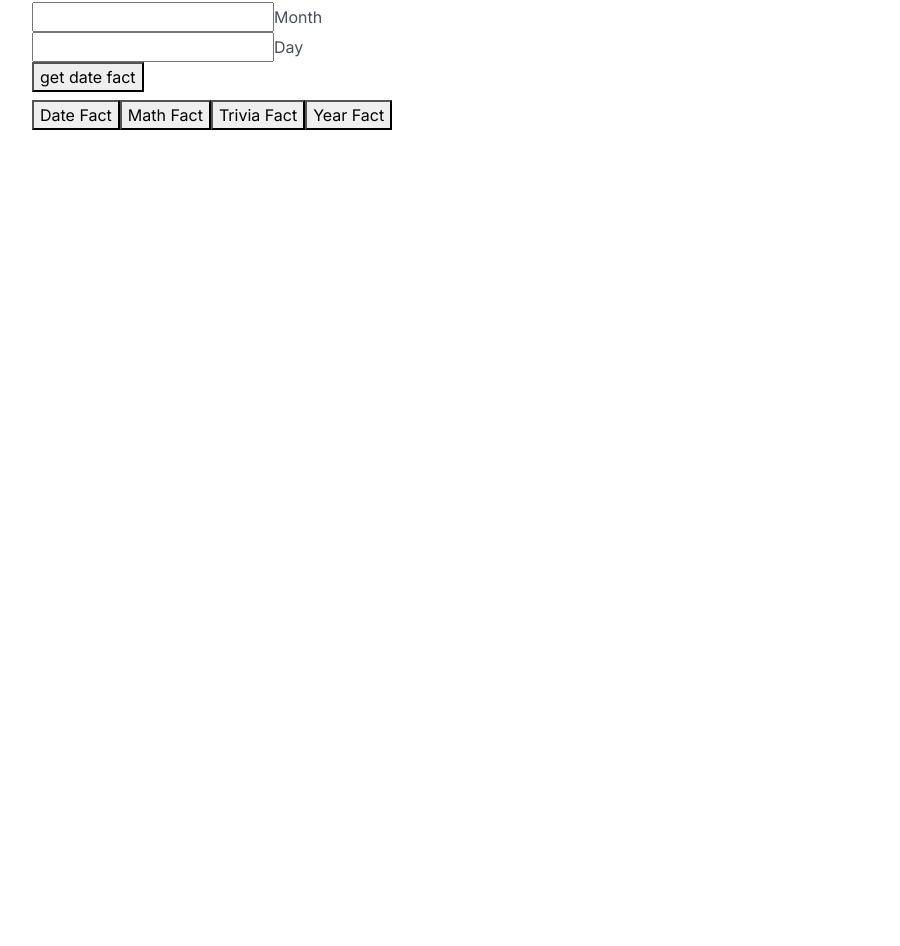
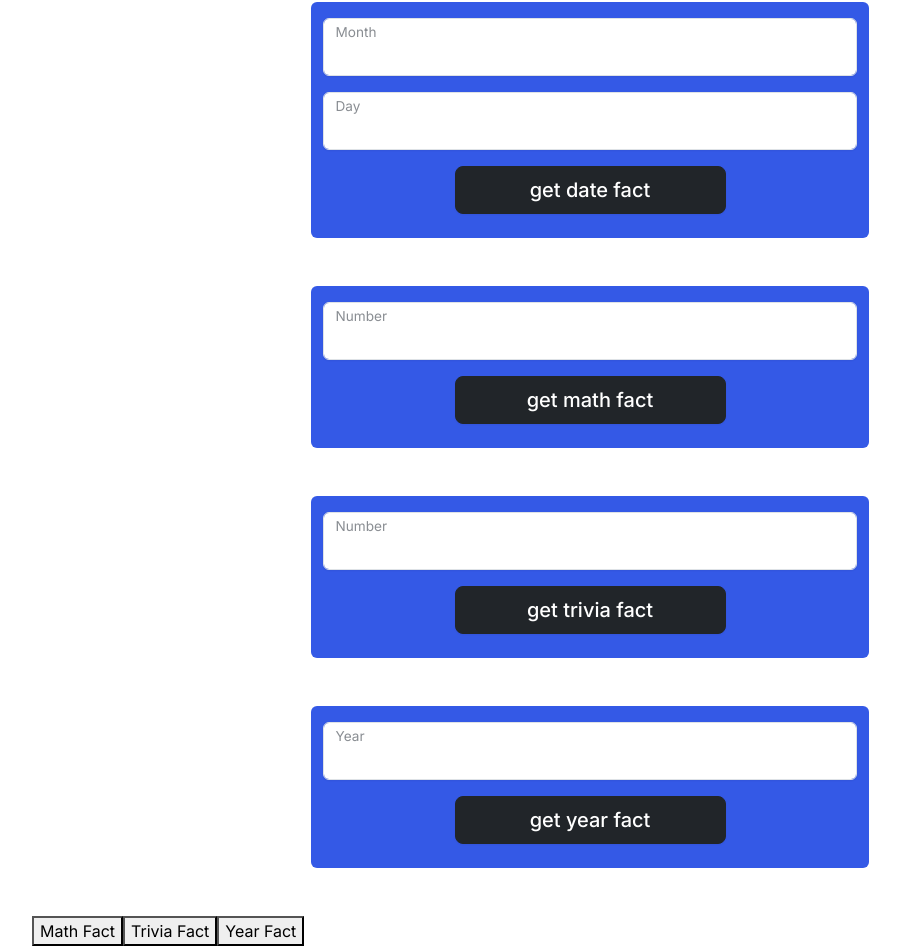
Before and after one commit to sfazliddin/InvestingWebsite, a React (Vite) app: page /numbers-facts in a window 1280 px wide. Shown: the part 366-1312 px from the top of the page, without its empty margins (50-950 px from the left). Before the commit the page ends 800 px from the top, so only its background shows below. Built offline with nearby package versions, Linux system fonts and the light colour scheme.

Commit message:
made all the number facts working functionally

```diff
--- a/src/components/NumberFactsFunctions.jsx
+++ b/src/components/NumberFactsFunctions.jsx
@@ -94,34 +94,249 @@
     <>
       <form onSubmit={submit}>
         {responseOutput}
-        <div>
+        <div className="col-10 col-md-8 col-lg-6 d-flex flex-column mx-auto bg-primary rounded p-2 mb-5">
+          <div className="form-floating p-1 my-1">
             <input
               required
               type="number"
+              className="form-control"
               id="month"
               value={month}
               onChange={updateMonth}
             />
-          <label htmlFor="month">Month</label>
+            <label htmlFor="month" className="ps-3">
+              Month
+            </label>
           </div>
-        <div>
+          <div className="form-floating p-1 my-1">
             <input
               required
               type="number"
+              className="form-control"
               id="day"
               value={day}
               onChange={updateDay}
             />
-          <label htmlFor="day">Day</label>
+            <label htmlFor="day" className="ps-3">
+              Day
+            </label>
           </div>
-        <button type="submit">get date fact</button>
+          <button
+            type="submit"
+            className="btn btn-lg btn-dark col-6 mx-auto m-2"
+          >
+            get date fact
+          </button>
+
+          <h4>{dateFact}</h4>
+        </div>
       </form>
-      <h4>{dateFact}</h4>
     </>
   );
 };
-const MathFact = () => {};
-const TriviaFact = () => {};
-const YearFact = () => {};
+const MathFact = () => {
+  const [number, setNumber] = useState(null);
+  const [mathFact, setMathFact] = useState(null);
+  const getMathFact = async () => {
+    const mathUrl = `${url}/${number}/math`;
+    const options = {
+      method: "GET",
+
+      headers: {
+        "X-RapidAPI-Key": numbersKey,
+        "X-RapidAPI-Host": numbersHost,
+      },
+    };
+
+    try {
+      const response = await fetch(mathUrl, options);
+      const result = await response.text();
+      console.log(result);
+      setMathFact(result);
+    } catch (error) {
+      console.error(error);
+    }
+  };
+  const submit = async (e) => {
+    e.preventDefault();
+    try {
+      const isNumber = !null;
+
+      isNumber ? getMathFact() : alert("Please Put in a Valid Number");
+    } catch (err) {
+      console.error(err.message);
+    }
+  };
+  const updateNumber = (e) => setNumber(e.target.value);
+  let responseOutput = <></>;
+
+  return (
+    <>
+      <form onSubmit={submit}>
+        {responseOutput}
+        <div className="col-10 col-md-8 col-lg-6 d-flex flex-column mx-auto bg-primary rounded p-2 mb-5">
+          <div className="form-floating p-1 my-1">
+            <input
+              required
+              type="number"
+              className="form-control"
+              id="number"
+              value={number}
+              onChange={updateNumber}
+            />
+            <label htmlFor="month" className="ps-3">
+              Number
+            </label>
+          </div>
+
+          <button
+            type="submit"
+            className="btn btn-lg btn-dark col-6 mx-auto m-2"
+          >
+            get math fact
+          </button>
+
+          <h4>{mathFact}</h4>
+        </div>
+      </form>
+    </>
+  );
+};
+const TriviaFact = () => {
+  const [number, setNumber] = useState(null);
+  const [triviaFact, setTriviaFact] = useState(null);
+  const getTriviaFact = async () => {
+    const triviaUrl = `${url}/${number}/trivia`;
+    const options = {
+      method: "GET",
+
+      headers: {
+        "X-RapidAPI-Key": numbersKey,
+        "X-RapidAPI-Host": numbersHost,
+      },
+    };
+
+    try {
+      const response = await fetch(triviaUrl, options);
+      const result = await response.text();
+      console.log(result);
+      setTriviaFact(result);
+    } catch (error) {
+      console.error(error);
+    }
+  };
+  const submit = async (e) => {
+    e.preventDefault();
+    try {
+      const isNumber = !null;
+
+      isNumber ? getTriviaFact() : alert("Please Put in a Valid Number");
+    } catch (err) {
+      console.error(err.message);
+    }
+  };
+  const updateNumber = (e) => setNumber(e.target.value);
+  let responseOutput = <></>;
+
+  return (
+    <>
+      <form onSubmit={submit}>
+        {responseOutput}
+        <div className="col-10 col-md-8 col-lg-6 d-flex flex-column mx-auto bg-primary rounded p-2 mb-5">
+          <div className="form-floating p-1 my-1">
+            <input
+              required
+              type="number"
+              className="form-control"
+              id="number"
+              value={number}
+              onChange={updateNumber}
+            />
+            <label htmlFor="month" className="ps-3">
+              Number
+            </label>
+          </div>
+
+          <button
+            type="submit"
+            className="btn btn-lg btn-dark col-6 mx-auto m-2"
+          >
+            get trivia fact
+          </button>
+
+          <h4>{triviaFact}</h4>
+        </div>
+      </form>
+    </>
+  );
+};
+const YearFact = () => {
+  const [number, setNumber] = useState(null);
+  const [yearFact, setYearFact] = useState(null);
+  const getYearFact = async () => {
+    const yearUrl = `${url}/${number}/year`;
+    const options = {
+      method: "GET",
+
+      headers: {
+        "X-RapidAPI-Key": numbersKey,
+        "X-RapidAPI-Host": numbersHost,
+      },
+    };
+
+    try {
+      const response = await fetch(yearUrl, options);
+      const result = await response.text();
+      console.log(result);
+      setYearFact(result);
+    } catch (error) {
+      console.error(error);
+    }
+  };
+  const submit = async (e) => {
+    e.preventDefault();
+    try {
+      const isNumber = !null;
+
+      isNumber ? getYearFact() : alert("Please Put in a Valid Year");
+    } catch (err) {
+      console.error(err.message);
+    }
+  };
+  const updateNumber = (e) => setNumber(e.target.value);
+  let responseOutput = <></>;
+
+  return (
+    <>
+      <form onSubmit={submit}>
+        {responseOutput}
+        <div className="col-10 col-md-8 col-lg-6 d-flex flex-column mx-auto bg-primary rounded p-2 mb-5">
+          <div className="form-floating p-1 my-1">
+            <input
+              required
+              type="number"
+              className="form-control"
+              id="number"
+              value={number}
+              onChange={updateNumber}
+            />
+            <label htmlFor="month" className="ps-3">
+              Year
+            </label>
+          </div>
+
+          <button
+            type="submit"
+            className="btn btn-lg btn-dark col-6 mx-auto m-2"
+          >
+            get year fact
+          </button>
+
+          <h4>{yearFact}</h4>
+        </div>
+      </form>
+    </>
+  );
+};
 
 export { RandomFact, DateFact, MathFact, TriviaFact, YearFact };
--- a/src/pages/Numbers.jsx
+++ b/src/pages/Numbers.jsx
@@ -1,4 +1,10 @@
-import { DateFact, RandomFact } from "../components/NumberFactsFunctions";
+import {
+  DateFact,
+  MathFact,
+  RandomFact,
+  TriviaFact,
+  YearFact,
+} from "../components/NumberFactsFunctions";
 
 const Numbers = () => {
   return (
@@ -14,7 +20,9 @@
       <RandomFact />
 
       <DateFact />
-      <button>Date Fact</button>
+      <MathFact />
+      <TriviaFact />
+      <YearFact />
       <button>Math Fact</button>
       <button>Trivia Fact</button>
       <button>Year Fact</button>
```
Lines whose indentation alone changed are shown as unchanged.
